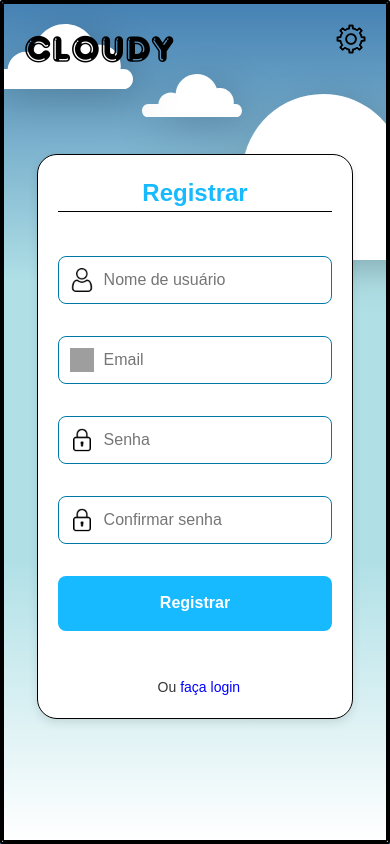
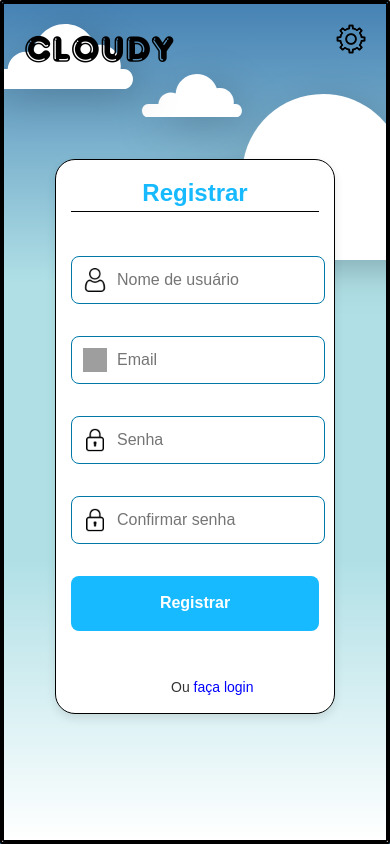
Before and after one commit to Igorrst/Cloudy, a React (Vite) app: page /register in a window 390 px wide. Built offline with nearby package versions, Linux system fonts and the light colour scheme; grey boxes are pictures that could not be loaded.

Commit message:
updating-responsive

```diff
--- a/src/components/BackgroundDay/index.css
+++ b/src/components/BackgroundDay/index.css
@@ -44,6 +44,7 @@ svg {
     animation-duration: 15s;
     filter: drop-shadow(10px 10px 20px rgba(0, 0, 0, 0.2));
     animation: cloud-movement 15s linear infinite, cloud-pulse 3s ease-in-out infinite;
+    z-index: -2;
 }
 
 .cloud.front {
--- a/src/pages/Register/styles.ts
+++ b/src/pages/Register/styles.ts
@@ -46,9 +46,22 @@ export const FormContainer = styled.form`
     border-bottom: 1px solid black;
   }
 
+  @media (max-width: 1024px) {
+    padding: 30px;
+    width: 80%;
+    max-width: 350px;
+  }
+
   @media (max-width: 768px) {
     padding: 20px;
     width: 90%;
+    max-width: 300px;
+  }
+
+  @media (max-width: 480px) {
+    padding: 15px;
+    width: 90%;
+    max-width: 280px;
   }
 `;
 
```
